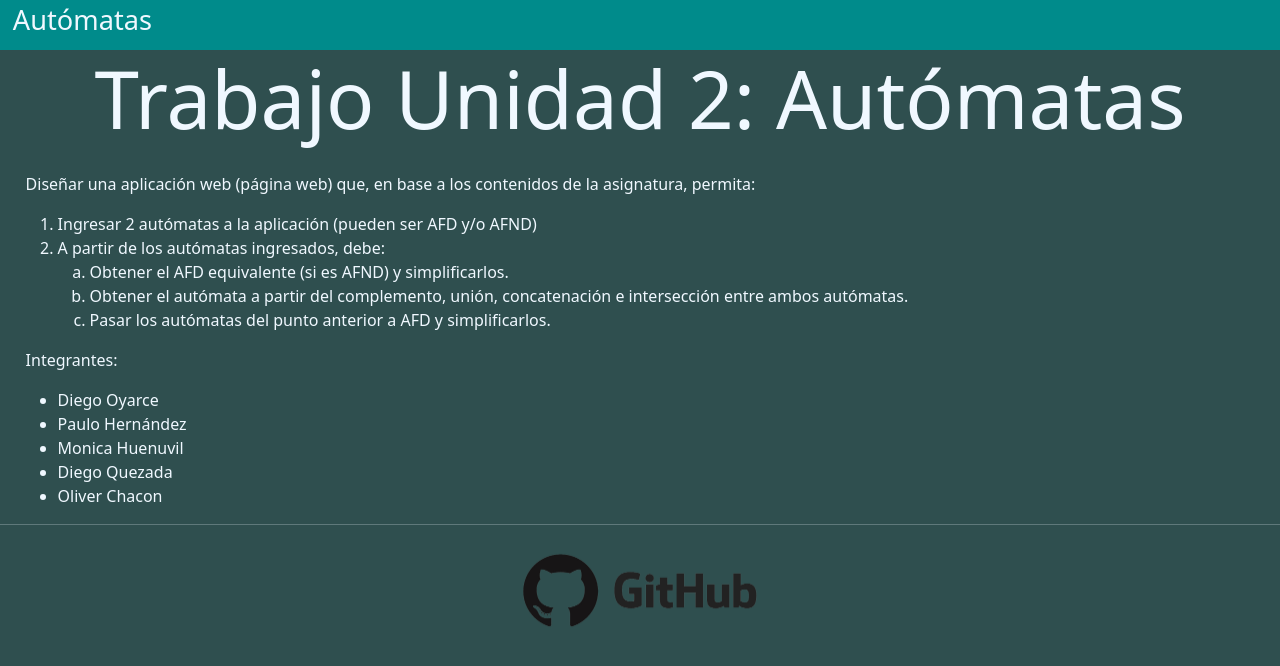
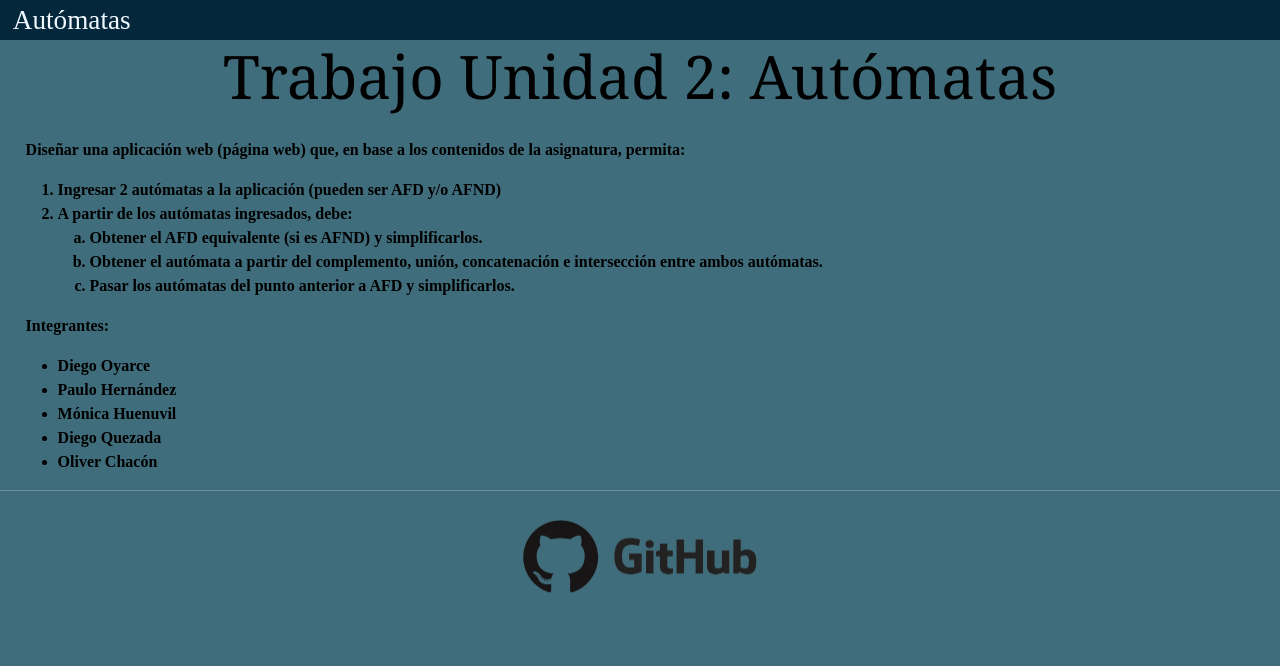
Before and after one commit to diego-oyarce/Trabajo-Unidad-2-Automatas, a plain HTML site: page index.html in a window 1280 px wide. Drawn offline with nearby package versions, Linux system fonts and the light colour scheme.

Commit message:
Última actualización a estilos

```diff
--- a/css/style.css
+++ b/css/style.css
@@ -5,9 +5,10 @@
     margin-left: 40%;
 }
 .titulo{
-    font-size: 80px;
+    font-family: Georgia, 'Times New Roman', Times, serif;
+    font-size: 60px;
     text-align: center;
-    color: aliceblue;
+    color: black;
 }
 .ul{
     color: aliceblue;
@@ -44,15 +45,20 @@
 .titulo-a1:hover,
 .titulo-a2:hover,
 .titulo:hover{
-    color:violet;
+    color:rgb(25, 2, 65);
 }
 .enunciado{
-    color: aliceblue;
+    font-weight: bold;
+    font-family: 'Times New Roman', Times, serif;
+    color: rgb(0, 0, 0);
     margin-left: 2%;
     margin-top: 2%;
 }
 .integrantes{
-    color: aliceblue;
+    font-weight: bold;
+    font-family: 'Times New Roman', Times, serif;
+    color: rgb(0, 0, 0);
+    text-align:justify;
     margin-left: 2%;
     margin-right: 2%;
 }
@@ -60,17 +66,18 @@
     color:aliceblue;
 }
 .link{
+    font-family:'Times New Roman', Times, serif;
     color: aliceblue;
     text-decoration: none;
     margin: 1%;
     font-size: 170%;
 }
 .link:hover{
-    color: violet;
+    color: rgb(37, 3, 37);
 }
 .menu{
-    background-color: darkcyan;
-    height: 50px;
+    background-color: rgb(4, 39, 59);
+    height: 40px;
     text-align:justify;
 }
 .automatas{
--- a/index.html
+++ b/index.html
@@ -8,7 +8,7 @@
     <link rel = "stylesheet" href= "./css/style.css"/>
     <link href="https://cdn.jsdelivr.net/npm/bootstrap@5.1.1/dist/css/bootstrap.min.css" rel="stylesheet" integrity="sha384-F3w7mX95PdgyTmZZMECAngseQB83DfGTowi0iMjiWaeVhAn4FJkqJByhZMI3AhiU" crossorigin="anonymous">
 </head>
-<body style="background-color:darkslategray;">
+<body style="background-color:rgb(63, 109, 124);">
     <div class="menu">
         <a href="automatas.html"  class="link">Autómatas</a>
     </div>
@@ -34,9 +34,9 @@
             <ul>
                 <li>Diego Oyarce</li>
                 <li>Paulo Hernández</li>
-                <li>Monica Huenuvil</li>
+                <li>Mónica Huenuvil</li>
                 <li>Diego Quezada</li>
-                <li>Oliver Chacon</li>
+                <li>Oliver Chacón</li>
             </ul>
         </p>
     </div>
```
Also changed, not shown: automatas.html (+1 -0 lines).
